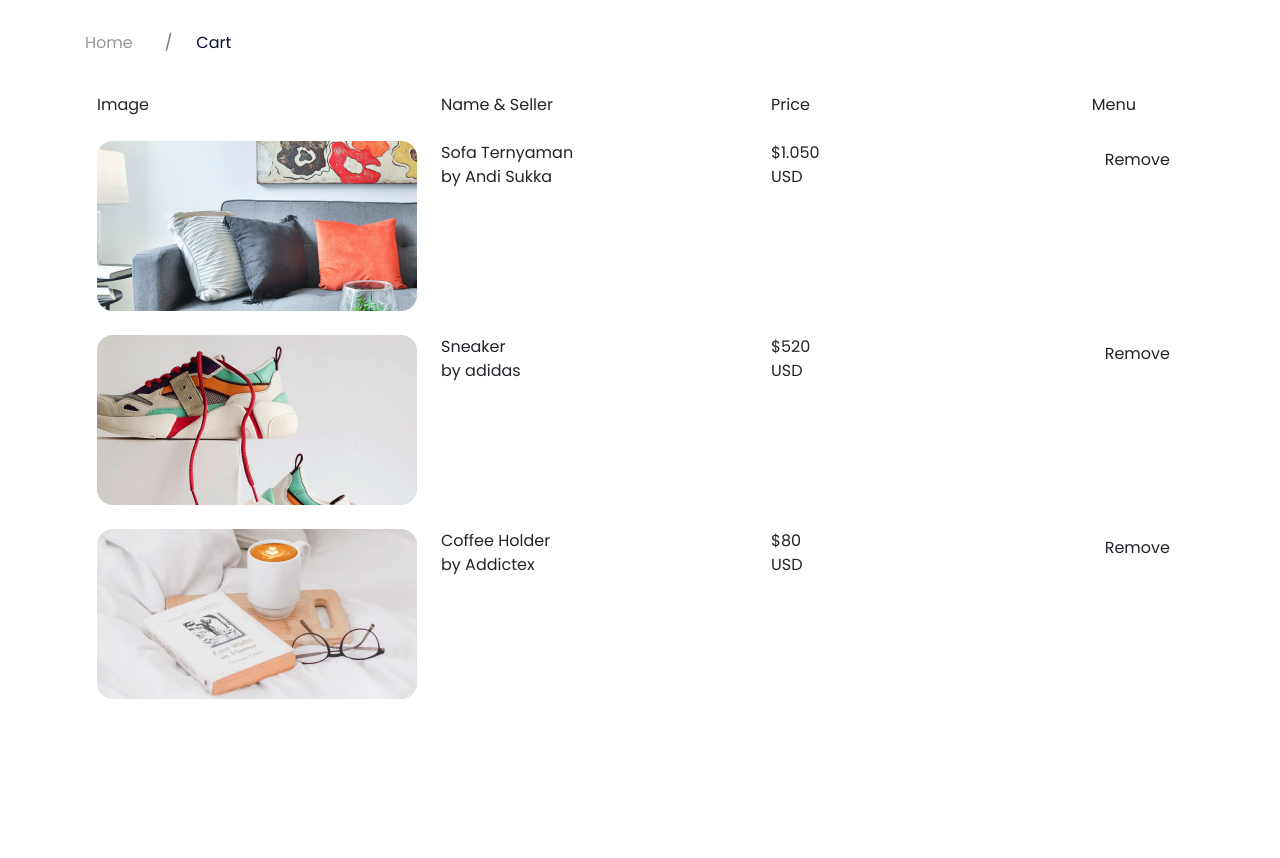
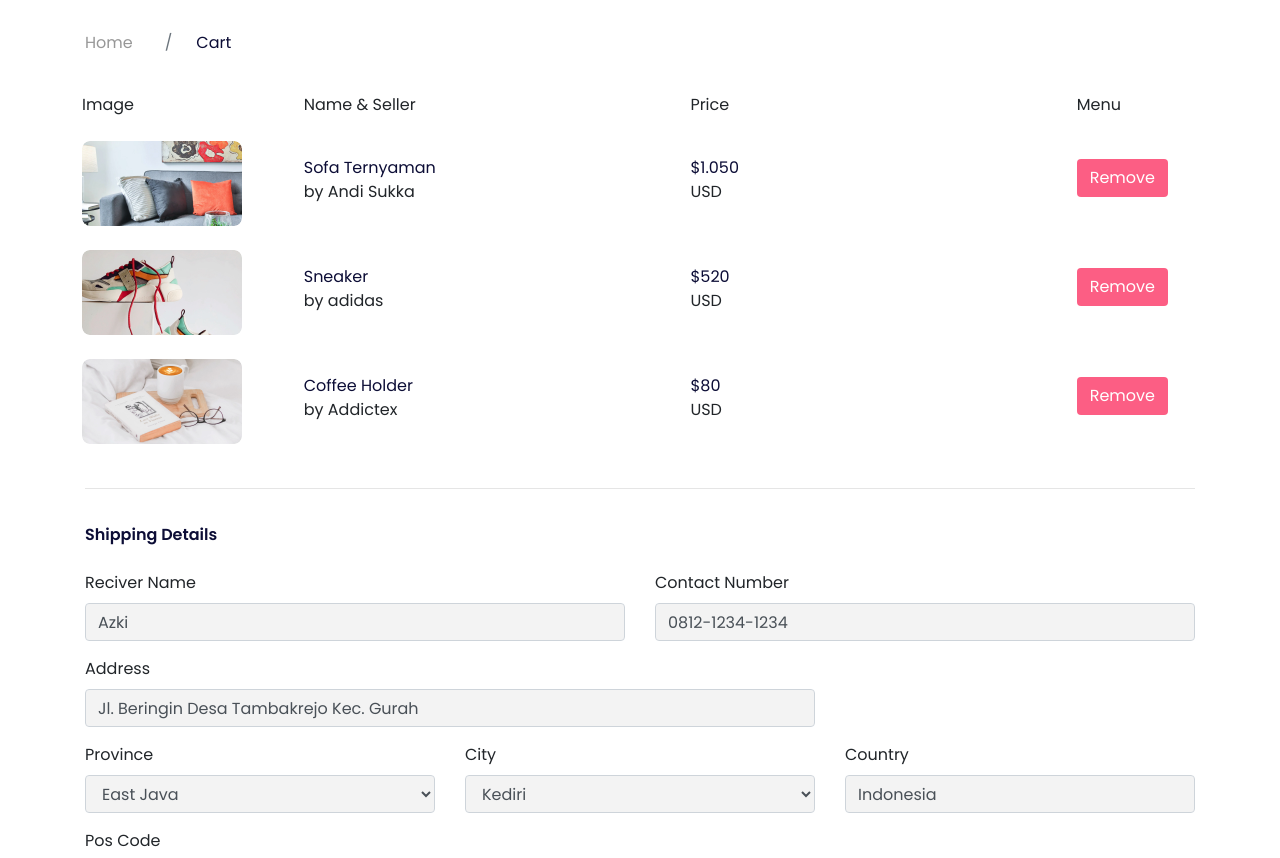
Before and after one commit to azkiya12/front-end-slicing-figma, a website: page cart.html in a window 1280 px wide. Shown: the part 79-937 px from the top of the page. Drawn offline with nearby package versions, Linux system fonts and the light colour scheme.

Commit message:
Section Shipping Info markup

```diff
--- a/cart.html
+++ b/cart.html
@@ -166,6 +166,72 @@
             </table>
           </div>
         </div>
+        <div class="row" data-aos="fade-up" data-aos-delay="150">
+          <div class="col-12"><hr></div>
+          <div class="col-12">
+            <h2 class="mb-4">Shipping Details</h2>
+          </div>
+        </div>
+        <div class="row mb-2" data-aos="fade-up" data-aos-delay="200">
+          <div class="col-md-6">
+            <div class="form-group">
+              <label for="recivername">Reciver Name</label>
+              <input type="text" class="form-control" id="recivername" name="recivername" value="Azki">
+            </div>
+          </div>
+          <div class="col-md-6">
+            <div class="form-group">
+              <label for="contact">Contact Number</label>
+              <input type="text" class="form-control" id="contact" name="contact" value="0812-1234-1234">
+            </div>
+          </div>
+          <div class="col-md-8 mr-md-4">
+            <div class="form-group">
+              <label for="address">Address</label>
+              <input type="text" class="form-control" id="address" name="address" value="Jl. Beringin Desa Tambakrejo Kec. Gurah">
+            </div>
+          </div>
+          <div class="col-md-4">
+            <div class="form-group">
+              <label for="province">Province</label>
+              <select class="form-control" id="province" name="province" value="">
+                <option value="East Java">East Java</option>
+              </select>
+            </div>
+          </div>
+          <div class="col-md-4">
+            <div class="form-group">
+              <label for="city">City</label>
+              <select class="form-control" id="city" name="city" value="">
+                <option value="Kediri">Kediri</option>
+              </select>
+            </div>
+          </div>
+          <div class="col-md-4">
+            <div class="form-group">
+              <label for="country">Country</label>
+              <input type="text" class="form-control" id="country" name="country" value="Indonesia">
+            </div>
+          </div>
+          <div class="col-md-4">
+            <div class="form-group">
+              <label for="kodepos">Pos Code</label>
+              <select class="form-control" id="kodepos" name="kodepos" value="">
+                <option value="61231">61231</option>
+              </select>
+            </div>
+          </div>
+
+
+        </div>
+        <div class="row" data-aos="fade-up" data-aos-delay="150">
+          <div class="col-12">
+            <hr>
+          </div>
+          <div class="col-12">
+            <h2 class="mb-4">Payment Info</h2>
+          </div>
+        </div>
       </div>
     </section>
   </div>
--- a/style/main.scss
+++ b/style/main.scss
@@ -7,6 +7,7 @@
 
 @import "pages/home";
 @import "pages/detail";
+@import "pages/cart";
 
 @import "pages/components/categories";
 @import "pages/components/products";
--- /dev/null
+++ b/style/pages/_cart.scss
@@ -0,0 +1,39 @@
+.store-cart {
+    h2 {
+        font-size: 16px;
+        font-weight: 600;
+        line-height: 24px;
+        color: #0c0d36;
+        margin-top: 18px;
+    }
+
+    .product-title {
+        font-weight: 10px;
+        color: #0c0d36;
+        margin-top: 15px;
+    }
+
+    .product.subtitle {
+        font-weight: 14px;
+        color: #979797;
+    }
+
+    .table-cart {
+        margin-left: -15px;
+        margin-right: -15px;
+
+        th {
+            font-weight: 200;
+        }
+
+        .cart-image {
+            border-radius: 8px;
+            max-height: 85px;
+        }
+
+        .btn-remove-cart {
+            margin-top: 18px;
+            @include button-variant(#fc5e84, transparent);
+        }
+    }
+}
```
Also changed, not shown: style/main.css, 1 other file.
